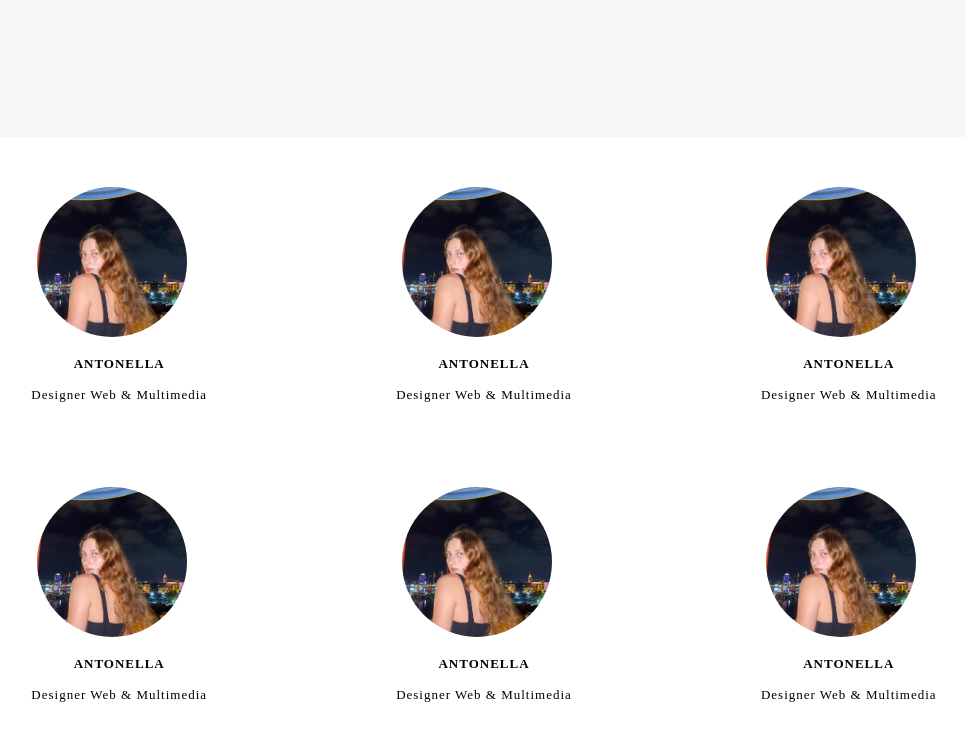
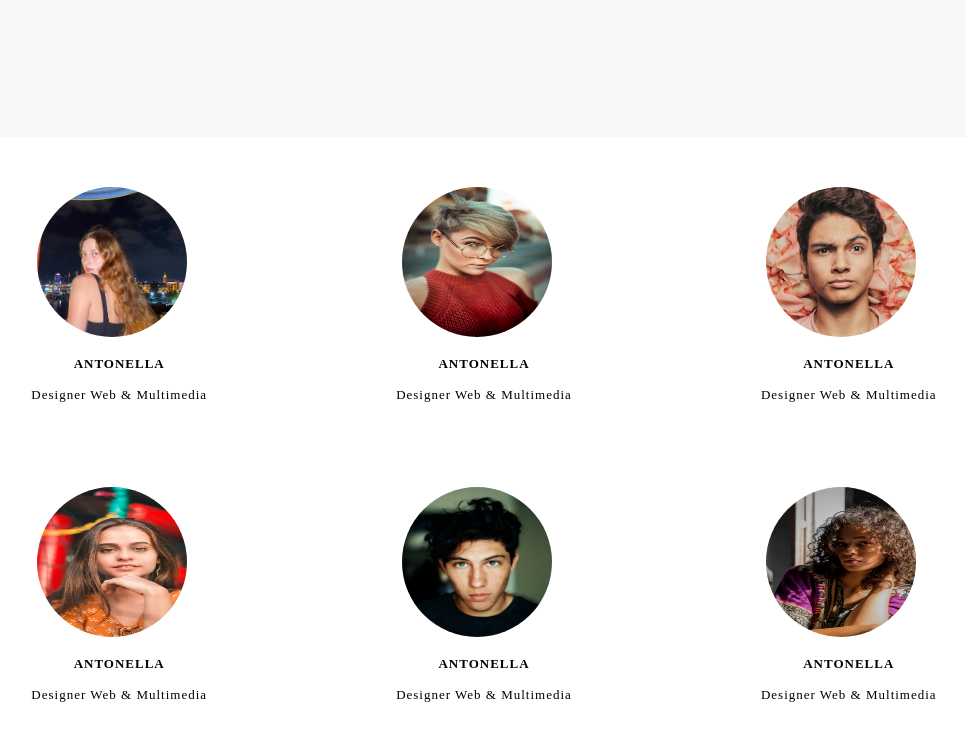
Before and after one commit to shakomentol/re-educate-home-work-10, a plain HTML site: page index.html in a window 1280 px wide. Shown: the part 661-1398 px from the top of the page, without its empty margins (188-1154 px from the left). Drawn offline with Linux system fonts and the light colour scheme; files whose address does not match are found by name.

Commit message:
finish pictures-container section html and css

```diff
--- a/index.html
+++ b/index.html
@@ -47,27 +47,27 @@
                         <P>Designer Web & Multimedia</P>
                     </div>
                     <div class="container-wrapper">
-                        <img src="pictures/love.jpg" alt="foto">
+                        <img src="pictures/blondegirl.jpg" alt="foto">
                         <h4>ANTONELLA</h4>
                         <P>Designer Web & Multimedia</P>
                     </div>
                     <div class="container-wrapper">
-                        <img src="pictures/love.jpg" alt="foto">
+                        <img src="pictures/boy2.jpeg" alt="foto">
                         <h4>ANTONELLA</h4>
                         <P>Designer Web & Multimedia</P>
                     </div>
                     <div class="container-wrapper">
-                        <img src="pictures/love.jpg" alt="foto">
+                        <img src="pictures/girl2.webp" alt="foto">
                         <h4>ANTONELLA</h4>
                         <P>Designer Web & Multimedia</P>
                     </div>
                     <div class="container-wrapper">
-                        <img src="pictures/love.jpg" alt="foto">
+                        <img src="pictures/boy.jpg" alt="foto">
                         <h4>ANTONELLA</h4>
                         <P>Designer Web & Multimedia</P>
                     </div>
                     <div class="container-wrapper">
-                        <img src="pictures/love.jpg" alt="foto">
+                        <img src="pictures/girl.jpg" alt="foto">
                         <h4>ANTONELLA</h4>
                         <P>Designer Web & Multimedia</P>
                     </div>
```
Also changed, not shown: pictures/blondegirl.jpg (added), pictures/boy.jpg (added), pictures/boy2.jpeg (added), pictures/girl.jpg (added), pictures/girl2.webp (added).
